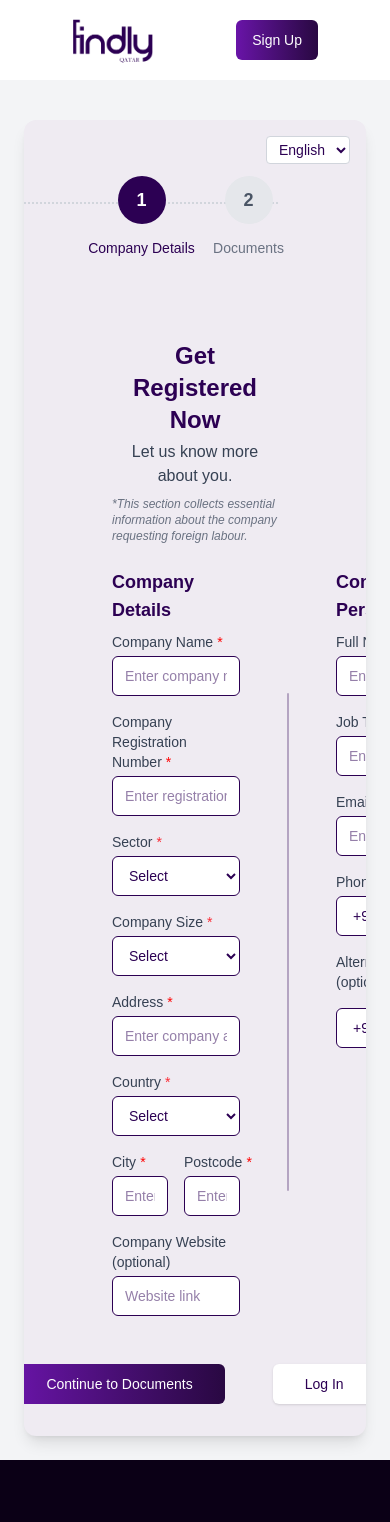
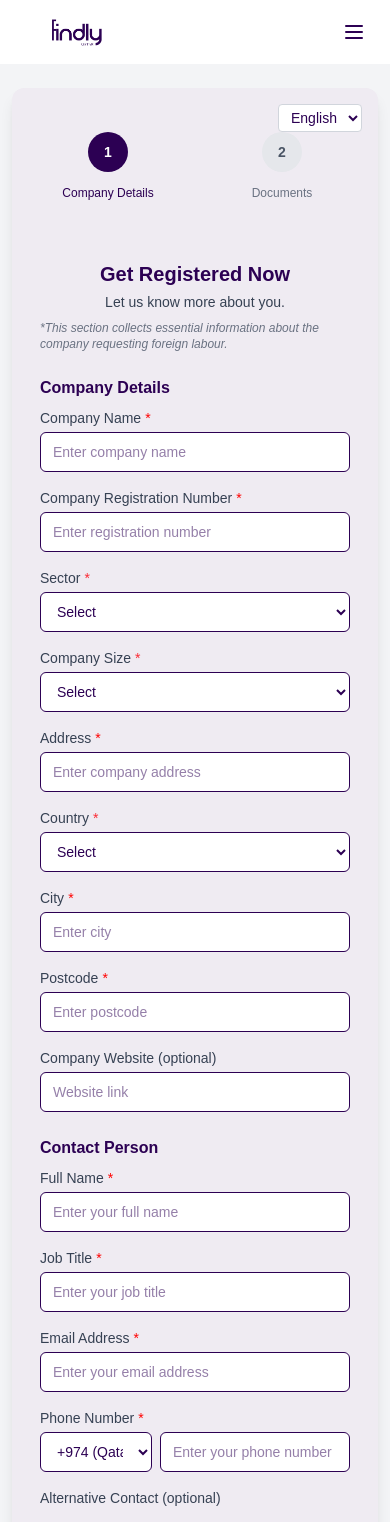
Before and after one commit to NoealRajeev/recruitment-app, a Next.js app: page /auth/register in a window 390 px wide. Shown: the top 1522 px of the page. Built offline with nearby package versions, Linux system fonts and the light colour scheme.

Commit message:
responsieve and bug fix

```diff
--- a/app/(public)/auth/register/page.tsx
+++ b/app/(public)/auth/register/page.tsx
@@ -209,10 +209,10 @@ export default function RegisterPage() {
     []
   );
 
-  // Fix the useEffect timer setup
+  // Responsive‑safe timers
   useEffect(() => {
-    let emailTimer: NodeJS.Timeout | null = null;
-    let phoneTimer: NodeJS.Timeout | null = null;
+    let emailTimer: ReturnType<typeof setInterval> | null = null;
+    let phoneTimer: ReturnType<typeof setInterval> | null = null;
 
     if (emailOtpResendTime > 0) {
       emailTimer = setInterval(() => {
@@ -590,20 +590,23 @@ export default function RegisterPage() {
     switch (currentStep) {
       case 1:
         return (
-          <Card className="p-6">
+          <Card className="p-4 sm:p-6">
             <div className="text-center mb-2">
-              <h1 className="text-2xl font-semibold mb-1">
+              <h1 className="text-xl sm:text-2xl font-semibold mb-1">
                 {t.getRegisteredNow}
               </h1>
-              <p className="text-base text-gray-700 mb-2">{t.knowMore}</p>
+              <p className="text-sm sm:text-base text-gray-700 mb-2">
+                {t.knowMore}
+              </p>
               <p className="text-xs text-gray-500 italic text-left">
                 {t.sectionNoteCompany}
               </p>
             </div>
 
-            <div className="grid grid-cols-12 gap-8 mt-6">
-              <div className="col-span-5 space-y-4">
-                <h2 className="text-lg font-semibold mb-2">
+            {/* grid becomes single column on mobile */}
+            <div className="grid grid-cols-1 md:grid-cols-12 gap-6 md:gap-8 mt-6">
+              <div className="md:col-span-5 space-y-4">
+                <h2 className="text-base sm:text-lg font-semibold mb-2">
                   {t.companyDetails}
                 </h2>
                 <Input
@@ -669,7 +672,7 @@ export default function RegisterPage() {
                   id="country"
                   className="!bg-white"
                 />
-                <div className="grid grid-cols-2 gap-4">
+                <div className="grid grid-cols-1 sm:grid-cols-2 gap-4">
                   <Input
                     label={t.city || "City"}
                     name="city"
@@ -702,12 +705,13 @@ export default function RegisterPage() {
                 />
               </div>
 
-              <div className="col-span-2 flex justify-center items-center">
+              {/* vertical divider hides on mobile */}
+              <div className="hidden md:flex md:col-span-2 justify-center items-center">
                 <div className="w-[2px] h-2/3 bg-[#2C0053]/30 rounded-full"></div>
               </div>
 
-              <div className="col-span-5 space-y-4">
-                <h2 className="text-lg font-semibold mb-2">
+              <div className="md:col-span-5 space-y-4">
+                <h2 className="text-base sm:text-lg font-semibold mb-2">
                   {t.contactPerson}
                 </h2>
                 <Input
@@ -759,7 +763,7 @@ export default function RegisterPage() {
                           {isSendingOtp.email ? "Sending..." : "Send OTP"}
                         </Button>
                       ) : (
-                        <div className="flex gap-2 items-center">
+                        <div className="flex flex-wrap gap-2 items-center">
                           <Input
                             name="emailOtp"
                             value={formData.emailOtp}
@@ -827,7 +831,7 @@ export default function RegisterPage() {
                         value: cc.code,
                         label: `${cc.code} (${cc.name})`,
                       }))}
-                      className="w-32 !bg-white"
+                      className="w-28 sm:w-32 !bg-white"
                       disabled={formData.phoneVerified}
                     />
                     <div className="flex-1">
@@ -866,7 +870,7 @@ export default function RegisterPage() {
                           {isSendingOtp.phone ? "Sending..." : "Send OTP"}
                         </Button>
                       ) : (
-                        <div className="flex gap-2 items-center">
+                        <div className="flex flex-wrap gap-2 items-center">
                           <Input
                             name="phoneOtp"
                             value={formData.phoneOtp}
@@ -932,7 +936,7 @@ export default function RegisterPage() {
                       value: cc.code,
                       label: `${cc.code} (${cc.name})`,
                     }))}
-                    className="w-32 !bg-white"
+                    className="w-28 sm:w-32 !bg-white"
                   />
                   <div className="flex-1">
                     <Input
@@ -953,12 +957,12 @@ export default function RegisterPage() {
 
       case 2:
         return (
-          <Card className="p-6">
+          <Card className="p-4 sm:p-6">
             <div className="text-center mb-2">
-              <h1 className="text-2xl font-semibold mb-1">
+              <h1 className="text-xl sm:text-2xl font-semibold mb-1">
                 Upload Required Documents
               </h1>
-              <p className="text-base text-gray-700 mb-2">
+              <p className="text-sm sm:text-base text-gray-700 mb-2">
                 Please upload the required documents to complete your
                 registration
               </p>
@@ -1034,13 +1038,18 @@ export default function RegisterPage() {
   }
 
   return (
-    <div className="flex justify-center items-start min-h-screen pt-10 pb-6 px-6 text-[#2C0053] bg-gray-100">
-      <div className="w-[1500px] h-fit bg-[#EFEBF2] rounded-xl shadow-lg overflow-hidden flex flex-col relative">
-        <LanguageSelector />
+    <div className="flex justify-center items-start min-h-screen pt-6 sm:pt-10 pb-6 px-3 sm:px-6 text-[#2C0053] bg-gray-100">
+      {/* container becomes fluid on mobile, keeps your look on larger screens */}
+      <div className="w-full max-w-screen-xl bg-[#EFEBF2] rounded-xl shadow-lg overflow-hidden flex flex-col relative">
+        <div className="px-3 sm:px-4 pt-3 sm:pt-4">
+          <LanguageSelector />
+        </div>
 
-        <div className="relative px-16 pt-10 pb-6">
-          <div className="absolute inset-x-0 top-1/2 h-0.5 z-0">
-            <div className="absolute -left-44 right-0 h-full flex w-full max-w-[1380px] mx-auto">
+        {/* Stepper area: scales down & is scrollable on tiny screens */}
+        <div className="relative px-4 sm:px-8 lg:px-16 pt-6 sm:pt-10 pb-4 sm:pb-6">
+          {/* Progress line */}
+          <div className="absolute inset-x-0 top-1/2 h-0.5 z-0 hidden sm:block">
+            <div className="absolute -left-10 md:-left-20 lg:-left-44 right-0 h-full flex w-full max-w-[1380px] mx-auto">
               <div
                 className="h-full bg-[#2C0053] transition-all duration-300"
                 style={{
@@ -1051,7 +1060,6 @@ export default function RegisterPage() {
                         "100%",
                 }}
               />
-
               <div
                 className="h-full border-t-2 border-dotted border-gray-300 transition-all duration-300"
                 style={{
@@ -1066,24 +1074,40 @@ export default function RegisterPage() {
             </div>
           </div>
 
-          <div className="flex justify-between relative z-10 mt-4">
+          {/* Step bullets */}
+          <div className="flex justify-between relative z-10 mt-2 sm:mt-4 overflow-x-auto no-scrollbar">
             {steps.map((step) => (
               <div
                 key={step.id}
-                className="text-center flex-1 max-w-[200px] relative"
+                className="text-center flex-1 max-w-[160px] sm:max-w-[200px] relative"
               >
                 <div
-                  className={`w-12 h-12 mx-auto rounded-full text-lg font-bold mb-3 flex items-center justify-center ${
+                  className={`mx-auto rounded-full font-bold mb-2 sm:mb-3 flex items-center justify-center ${
                     currentStep >= step.id
                       ? "bg-[#2C0053] text-white"
                       : "bg-gray-200 text-gray-600"
                   } ${currentStep > step.id ? "ring-2 ring-[#2C0053]" : ""}`}
                   aria-current={currentStep === step.id ? "step" : undefined}
+                  style={{
+                    width:
+                      currentStep >= 0
+                        ? (window?.innerWidth ?? 0) < 640
+                          ? 40
+                          : 48
+                        : 48,
+                    height:
+                      currentStep >= 0
+                        ? (window?.innerWidth ?? 0) < 640
+                          ? 40
+                          : 48
+                        : 48,
+                    fontSize: (window?.innerWidth ?? 0) < 640 ? 14 : 16,
+                  }}
                 >
                   {step.id}
                 </div>
                 <span
-                  className={`text-sm font-medium ${
+                  className={`text-xs sm:text-sm font-medium ${
                     currentStep >= step.id ? "text-[#2C0053]" : "text-gray-500"
                   }`}
                 >
@@ -1094,17 +1118,18 @@ export default function RegisterPage() {
           </div>
         </div>
 
-        <div className="flex-1 mx-16 rounded-lg py-8 flex flex-col justify-between">
+        <div className="flex-1 px-3 sm:px-6 lg:mx-16 rounded-lg py-6 sm:py-8 flex flex-col justify-between">
           {renderStepContent()}
 
-          <div className="col-span-12 mt-6 flex justify-center gap-12">
+          {/* Actions: stack on mobile */}
+          <div className="col-span-12 mt-6 flex flex-col sm:flex-row justify-center gap-3 sm:gap-6 lg:gap-12">
             {currentStep === 1 ? (
               <>
                 <Button
                   type="button"
                   onClick={handleNextStep}
                   disabled={isSubmitting}
-                  className="px-8 py-2"
+                  className="px-6 sm:px-8 py-2 w-full sm:w-auto"
                 >
                   {isSubmitting ? (
                     <>
@@ -1139,7 +1164,7 @@ export default function RegisterPage() {
                   onClick={handleLoginRedirect}
                   disabled={isSubmitting}
                   variant="outline"
-                  className="px-8 py-2 border-none shadow-sm"
+                  className="px-6 sm:px-8 py-2 border-none shadow-sm w-full sm:w-auto"
                 >
                   {t.logIn}
                 </Button>
@@ -1150,7 +1175,7 @@ export default function RegisterPage() {
                   type="button"
                   onClick={() => setCurrentStep(1)}
                   variant="outline"
-                  className="px-8 py-2"
+                  className="px-6 sm:px-8 py-2 w-full sm:w-auto"
                 >
                   Back
                 </Button>
@@ -1160,7 +1185,7 @@ export default function RegisterPage() {
                   disabled={
                     isSubmitting || !documents.crFile || !documents.licenseFile
                   }
-                  className="px-8 py-2"
+                  className="px-6 sm:px-8 py-2 w-full sm:w-auto"
                 >
                   {isSubmitting ? (
                     <>
--- a/components/layout/Header.tsx
+++ b/components/layout/Header.tsx
@@ -5,6 +5,7 @@ import { usePathname, useRouter } from "next/navigation";
 import React, { useEffect, useState, useCallback } from "react";
 import { Sheet, SheetContent, SheetTrigger } from "../ui/sheet";
 import { Button } from "../ui/Button";
+import { Menu } from "lucide-react";
 
 const navItems = [
   "Home",
@@ -56,7 +57,6 @@ export default function Header() {
     requestAnimationFrame(animation);
   }, []);
 
-  // Handle Navigation Click
   const handleNavClick = (id: string) => {
     if (pathname === "/") {
       handleScroll(id);
@@ -68,7 +68,6 @@ export default function Header() {
     }
   };
 
-  // Detect Active Section on Scroll
   useEffect(() => {
     const sections = document.querySelectorAll("section");
     const footer = document.querySelector("footer");
@@ -117,8 +116,8 @@ export default function Header() {
             "linear-gradient(to top, rgba(0, 0, 0, 0) 0%, black 100%)",
           maskImage: "linear-gradient(to top, rgba(0, 0, 0, 0) 0%, black 100%)",
         }}
-      ></div>
-      <div className="container mx-auto px-4 h-20 flex items-center justify-between">
+      />
+      <div className="container mx-auto px-4 h-16 sm:h-20 flex items-center justify-between">
         {/* Logo */}
         <Link
           href="/"
@@ -126,14 +125,15 @@ export default function Header() {
         >
           <Image
             src="/assets/Logo-black.png"
-            width={300}
+            width={220}
             height={32}
-            alt="CodeBreak Logo"
+            alt="Findly Logo"
             priority
+            className="w-auto h-8 sm:h-10"
           />
         </Link>
 
-        {/* Desktop Navigation - Fixed Layout Issue */}
+        {/* Desktop Navigation */}
         <nav className="hidden md:flex space-x-8">
           <ul className="flex space-x-6">
             {navItems.map((item) => (
@@ -153,15 +153,16 @@ export default function Header() {
           </ul>
         </nav>
 
-        {/* Action Buttons */}
-        <div className="flex items-center space-x-4">
+        {/* Actions */}
+        <div className="flex items-center space-x-3 sm:space-x-4">
+          {/* Desktop buttons */}
           <Link href="/auth/login">
-            <div className="hidden sm:block text-sm font-medium py-2 px-3 rounded hover:bg-gradient-to-r hover:from-[#6914A8] hover:to-[#290842] hover:text-white">
+            <div className="hidden sm:block text-sm font-medium py-2 px-3 rounded hover:bg-gradient-to-r hover:from-[#6914A8] hover:to-[#290842] hover:text-white transition">
               Log In
             </div>
           </Link>
           <Link href="/auth/register">
-            <Button className="text-sm font-medium text-white transition-all duration-200 bg-gradient-to-r from-[#6914A8] to-[#290842] hover:from-[#6914A8] hover:to-[#290842] hover:scale-105 hover:shadow-lg hover:shadow-[#6914A8]/30">
+            <Button className="hidden sm:inline-block text-sm font-medium text-white transition-all duration-200 bg-gradient-to-r from-[#6914A8] to-[#290842] hover:scale-105 hover:shadow-lg hover:shadow-[#6914A8]/30">
               Sign Up
             </Button>
           </Link>
@@ -169,25 +170,34 @@ export default function Header() {
           {/* Mobile Menu */}
           <Sheet open={isMobileMenuOpen} onOpenChange={setIsMobileMenuOpen}>
             <SheetTrigger asChild>
-              <Button variant="ghost" size="icon" className="md:hidden">
-                <i className="fas fa-bars text-xl"></i>
-              </Button>
+              {/* Icon-only button: transparent bg, brand-colored icon */}
+              <button
+                aria-label="Open menu"
+                className="md:hidden inline-flex h-10 w-10 items-center justify-center rounded-md hover:bg-black/5 active:bg-black/10 transition"
+              >
+                <Menu className="h-6 w-6 text-[#2C0053]" />
+              </button>
             </SheetTrigger>
+
+            {/* Theming the panel to app colors */}
             <SheetContent
               side="right"
-              className="bg-[#000a26] text-white border-[#101d3d] p-0"
+              className="bg-white text-[#2C0053] border-l border-[#E6D9F0] p-0"
             >
               <div className="flex flex-col h-full">
-                <div className="p-4 border-b border-[#101d3d]">
+                {/* Mobile Logo */}
+                <div className="p-4 border-b border-[#E6D9F0]">
                   <Image
-                    src="/assets/Logo-text-plain.png"
-                    width={200}
-                    height={32}
-                    alt="CodeBreak Logo"
+                    src="/assets/Logo-black.png"
+                    width={180}
+                    height={28}
+                    alt="Findly Logo"
                     priority
                   />
                 </div>
-                <nav className="flex flex-col p-4">
+
+                {/* Mobile Nav */}
+                <nav className="flex flex-col p-4 space-y-1">
                   <ul>
                     {navItems.map((item) => (
                       <li key={item}>
@@ -196,11 +206,11 @@ export default function Header() {
                             setIsMobileMenuOpen(false);
                             handleNavClick(item);
                           }}
-                          className={`py-3 px-4 ${
+                          className={`w-full text-left py-3 px-4 rounded-md transition-all duration-200 font-medium ${
                             active === item.toLowerCase()
-                              ? "bg-[#101d3d] text-white"
-                              : "text-gray-300 hover:bg-[#101d3d] hover:text-white"
-                          } rounded-md transition-all duration-200 font-medium`}
+                              ? "bg-[#F3ECF7] text-[#2C0053]"
+                              : "hover:bg-[#F7F1FA] text-[#2C0053]/80"
+                          }`}
                         >
                           {item}
                         </button>
@@ -208,17 +218,19 @@ export default function Header() {
                     ))}
                   </ul>
                 </nav>
-                <div className="mt-auto p-4 border-t border-[#101d3d]">
-                  <Link href="/auth/login">
+
+                {/* Mobile Auth buttons — themed */}
+                <div className="mt-auto p-4 border-t border-[#E6D9F0] space-y-3">
+                  <Link href="/auth/login" className="block">
                     <Button
                       variant="outline"
-                      className="w-full text-white border-white hover:bg-[#101d3d]"
+                      className="w-full border-[#2C0053] text-[#2C0053] hover:bg-[#F3ECF7]"
                     >
                       Log In
                     </Button>
                   </Link>
-                  <Link href="/auth/register">
-                    <Button className="w-full bg-[#ED1C24] hover:bg-[#d4171e]">
+                  <Link href="/auth/register" className="block">
+                    <Button className="w-full bg-gradient-to-r from-[#6914A8] to-[#290842] text-white hover:opacity-95">
                       Sign Up
                     </Button>
                   </Link>
--- a/components/sections/HeroSection.tsx
+++ b/components/sections/HeroSection.tsx
@@ -7,23 +7,41 @@ export default function HeroSection() {
   return (
     <section
       id="home"
-      className="relative py-16 lg:py-24 min-h-screen flex items-center"
+      aria-label="Hero"
+      className="relative min-h-screen flex items-center py-14 md:py-16 lg:py-24"
     >
       {/* Background Image */}
       <div className="absolute inset-0 -z-10">
         <Image
-          src="/assets/hero-bg.png" // Update this path to match your actual image
+          src="/assets/hero-bg.png" // keep your path
           alt="Construction workers"
           fill
+          priority
           className="object-cover"
-          priority
+          // Prevent layout shift and load the right size per viewport
+          sizes="100vw"
         />
+        {/* Subtle overlay for text contrast on busy images (doesn't change your color scheme) */}
+        <div className="absolute inset-0 bg-gradient-to-b from-black/40 via-black/30 to-black/40" />
       </div>
 
       {/* Content */}
-      <div className="container mx-auto px-4 text-white">
+      <div className="w-full">
+        <div
+          className="
+            container mx-auto
+            px-4 sm:px-6 lg:px-8
+            text-white
+            pt-safe pb-safe
+          "
+        >
           <div className="max-w-2xl">
-          <h1 className="text-4xl md:text-5xl lg:text-6xl font-bold leading-tight mb-6">
+            <h1
+              className="
+                font-bold leading-tight mb-6
+                text-3xl sm:text-4xl md:text-5xl lg:text-6xl
+              "
+            >
               Skilled Workforce,
               <br />
               Seamlessly
@@ -33,16 +51,31 @@ export default function HeroSection() {
 
             <div className="flex flex-col sm:flex-row gap-4">
               <Link href="/submit-requirement">
-              <Button className="text-sm font-medium bg-gradient-to-r from-[#6914A8] to-[#290842] hover:from-[#6914A8] hover:to-[#290842] hover:scale-105 transition-all duration-300 px-8 py-3">
+                <Button
+                  className="
+                    text-sm font-medium
+                    bg-gradient-to-r from-[#6914A8] to-[#290842]
+                    hover:from-[#6914A8] hover:to-[#290842]
+                    hover:scale-105 transition-all duration-300
+                    px-7 sm:px-8 py-3 w-full sm:w-auto
+                  "
+                >
                   Submit Requirement
                 </Button>
               </Link>
             </div>
 
-          <p className="text-lg md:text-xl mb-8 opacity-90 mt-5">
-            We provide end-to-end manpower solutions for construction and other
-            labor-intensive industries.
+            <p
+              className="
+                opacity-90 mt-5 mb-0
+                text-base sm:text-lg md:text-xl
+                max-w-prose
+              "
+            >
+              We provide end-to-end manpower solutions for construction and
+              other labor-intensive industries.
             </p>
+          </div>
         </div>
       </div>
     </section>
```
Also changed, not shown: components/sections/ContactSection.tsx (+47 -23 lines), components/shared/EditDocumentsModal.tsx (+72 -68 lines). Lines whose indentation alone changed are shown as unchanged.
